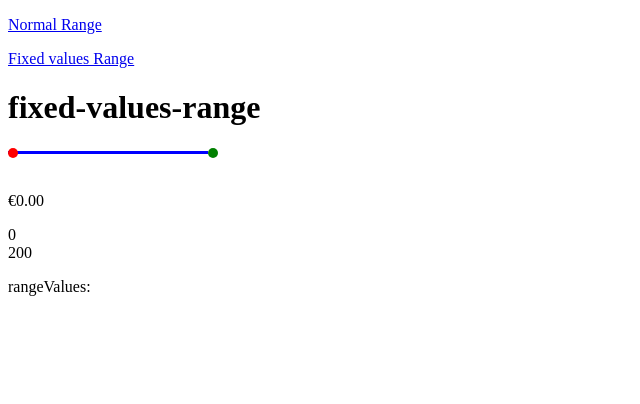
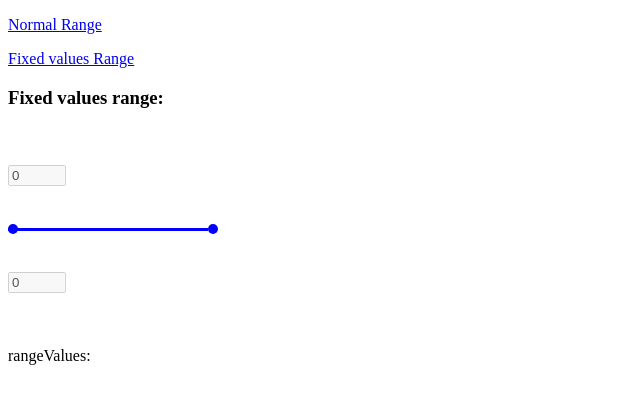
Before and after one commit to christiandaviddev/customRange, an Angular app: page /exercise2 in a window 1280 px wide. Shown: the top 404 px of the page, without its empty margins (0-640 px from the left). Built offline with nearby package versions, Linux system fonts and the light colour scheme; no server answers.

Commit message:
test RangeComponent

```diff
--- a/src/app/components/fixed-values-range/fixed-values-range.component.html
+++ b/src/app/components/fixed-values-range/fixed-values-range.component.html
@@ -1,4 +1,4 @@
-<h1>fixed-values-range</h1>
+<h3>Fixed values range:</h3>
 <form>
   <ngc-range [values]="values" [type]="'fixed'" [(ngModel)]="rangeValues" name="range"></ngc-range>
 </form>
--- a/src/app/components/normal-range/normal-range.component.html
+++ b/src/app/components/normal-range/normal-range.component.html
@@ -1,4 +1,4 @@
-<h1>normal-range</h1>
+<h3>Normal range</h3>
 <form>
   <ngc-range [min]="this.minPrice"  [max]="this.maxPrice" [(ngModel)]="rangeValues" name="range"></ngc-range>
 </form>
--- a/src/app/shared/components/range/range.component.html
+++ b/src/app/shared/components/range/range.component.html
@@ -1,24 +1,10 @@
-<ng-container *ngIf="!type">
-  <p>{{minPrice}}</p>
-</ng-container>
-<div id="container-range">
-  <p id="range">
-    <span id="first-range-point" class="first-range"></span>
-    <!-- <span id="first-range-title" class="first-range range-point-title">{{firtsPointValue}}</span> -->
-    <span id="last-range-point" class="last-range"></span>
-    <!-- <span id="last-range-title" class="last-range range-point-title">{{lastPointValue}}</span> -->
-  </p>
+<div id="range-container">
+    <input #min  [disabled]="type === 'fixed'" [(ngModel)]="minPrice" class="input-filed">
+    <div id="range-box">
+      <p id="range-line" class="range-line" (click)="setRangePointByClick($event?.pageX)">
+        <span #leftBullet id="left-range-bullet" class="range-bullet" (mousedown)="mouseDownEvent($event)"></span>
+        <span #rightBullet id="right-range-bullet" class="range-bullet" (mousedown)="mouseDownEvent($event)"></span>
+      </p>
+  </div>
+  <input #max  [disabled]="type === 'fixed'" [(ngModel)]="maxPrice" class="input-filed">
 </div>
-<ng-container *ngIf="!type">
-  <p>{{maxPrice}}</p>
-</ng-container>
-
-<br>
-<p>{{filterValue | currency:'EUR'}}</p>
-
-<br>
-{{leftBulletPosition}}
-<br>
-{{rightBulletPosition}}
-<br>
-{{values}}
--- a/src/app/shared/components/range/range.component.scss
+++ b/src/app/shared/components/range/range.component.scss
@@ -1,8 +1,4 @@
-p {
-  display: inline-block;
-}
-
-#container-range {
+#range-box {
   position: relative;
   display: flex;
   width: 200px;
@@ -10,51 +6,44 @@ p {
   align-items: center;
 }
 
-#range {
+.input-filed {
+  margin: 3% 0%;
+  width: 50px;
+}
+
+#range-line {
   width: 100%;
   height: 3px;
   background-color: blue;
   cursor: pointer;
 }
 
-#first-range-point:hover, #last-range-point:hover {
+.range-bullet:hover {
   height: 13px;
   width: 13px;
   cursor: move;
 }
-#first-range-point {
+
+.range-bullet {
   position: absolute;
   top: 50%;
   width: 10px;
   height: 10px;
   border-radius: 50%;
-  background-color: red;
   cursor: pointer;
   transform: translateY(-50%);
   appearance: none;
+  background-color: blue;
 }
 
-#last-range-point {
-  position: absolute;
- top: 50%;
-  width: 10px;
-  height: 10px;
-  border-radius: 50%;
-  background-color: green;
-  cursor: pointer;
-  transform: translateY(-50%);
-  appearance: none;
+#left-range-bullet:hover {
+  background-color: red;
 }
 
-.range-point-title {
-  position: absolute;
-  top: 90%;
-  // width: 10px;
-  // height: 10px;
-  // cursor: pointer;
-  // transform: translateY(-50%);
-  appearance: none;
+#right-range-bullet:hover {
+  background-color: green;
 }
+
 
 
 // #container-range {
@@ -73,7 +62,7 @@ p {
 //   background-color: blue;
 // }
 
-// #first-range-point {
+// #first-range-bullet {
 //   position: absolute;
 //  top: 50%;
 //   width: 10px;
@@ -86,7 +75,7 @@ p {
 //   appearance: none;
 // }
 
-// #last-range-point {
+// #last-range-bullet {
 //   position: absolute;
 //  top: 50%;
 //   width: 20px;
--- a/src/app/shared/components/range/range.component.ts
+++ b/src/app/shared/components/range/range.component.ts
@@ -25,16 +25,15 @@ export class RangeComponent implements OnInit, OnDestroy, ControlValueAccessor {
 
   @Output() rangeChange: EventEmitter<CustomParam> = new EventEmitter<CustomParam>();
 
-
   private rangeSubscriptions: Subscription[] = [];
+  private rangeLine: HTMLParagraphElement;
   private leftBullet: HTMLSpanElement;
   private rightBullet: HTMLSpanElement;
 
-  // firstRangeValue: number;
-  // lastRangeValue: number;
+  private leftPrice: number;
+  private rightPrice: number;
 
-  isMouseDownEvent: boolean;
-  filterValue = 0;
+  // isMouseDownEvent: boolean;
 
   isDisabled: boolean = false;
   onChange = (_: any) => {};
@@ -43,7 +42,6 @@ export class RangeComponent implements OnInit, OnDestroy, ControlValueAccessor {
   constructor() { }
 
   writeValue(obj: CustomParam): void {
-    console.log('writeValue', obj);
   }
 
   registerOnChange(fn: any): void {
@@ -54,48 +52,46 @@ export class RangeComponent implements OnInit, OnDestroy, ControlValueAccessor {
     this.onTouch = fn;
   }
 
-  setDisabledState?(state: boolean): void {
+  setDisabledState(state: boolean): void {
     this.isDisabled = state;
   }
 
   ngOnInit(): void {
-    const body = document.body as HTMLElement;
-    this.setRangePointByClick();
+    this.rangeLine = document.getElementById('range-line') as HTMLDivElement;
+    this.leftBullet = document.getElementById('left-range-bullet') as HTMLDivElement;
+    this.rightBullet = document.getElementById('right-range-bullet') as HTMLDivElement;
+    this.leftBulletPosition = 0;
+    this.rightBulletPosition = this.rangeLine.offsetWidth;
   }
 
   ngOnDestroy(): void {
    this.rangeSubscriptions.forEach((s: Subscription) => s.unsubscribe());
   }
 
-  setRangePointByClick(): void {
-    console.log('setRangePointByClick');
-    const range = document.getElementById('range') as HTMLDivElement;
-    this.leftBullet = document.getElementById('first-range-point') as HTMLDivElement;
-    this.rightBullet = document.getElementById('last-range-point') as HTMLDivElement;
-
-    this.leftBulletPosition = 0;
-    this.rightBulletPosition = range.offsetWidth;
-    const sub: Subscription = fromEvent(range, 'mousedown')
-      .pipe(
-        debounceTime(180),
-        map((event: MouseEvent) => {
-          let valueX = event.pageX;
-          valueX = valueX >= range.offsetWidth ? range.offsetWidth : valueX;
-          valueX = valueX < 0 ? 0 : valueX;
-          return valueX;
-        })
-      ).subscribe(mousePosition => {
-          const value = this.maxPrice * ((mousePosition / 2) / 100);
-          this.filterValue = value >= this.maxPrice ? this.maxPrice : value;
-          this.setPositionPoint(mousePosition);
-          this.onTouch();
-          this.onChange({left: this.leftBulletPosition, right: this.rightBulletPosition});
-    });
-
-    this.rangeSubscriptions.push(sub);
+  setRangePointByClick(positionX: number): void {
+    const mousePosition: number = this.getMousePosition(positionX);
+    const valueForFilter: number = this.getValueForFilter(mousePosition, this.maxPrice);
+    this.processNewPosition(mousePosition, valueForFilter);
+    const resultRange: CustomParam = {left: this.leftPrice, right: this.rightPrice};
+    this.onTouch();
+    this.onChange(resultRange);
+    // TODO: If there is not any ngModule input provided, a rangeChange output has to emit range values.
+    this.rangeChange.emit(resultRange);
   }
 
-  setPositionPoint(mousePosition: number) {
+  private getMousePosition(mousePosition: number): number {
+    mousePosition = mousePosition >= this.rangeLine.offsetWidth ? this.rangeLine.offsetWidth : mousePosition;
+    mousePosition = mousePosition < 0 ? 0 : mousePosition;
+    return mousePosition;
+  }
+
+  private getValueForFilter(mousePosition: number, maxPrice: number): number {
+    let value = maxPrice * ((mousePosition / 2) / 100);
+    value = value >= maxPrice ? maxPrice : value;
+    return value;
+  }
+
+  private processNewPosition(mousePosition: number, bulletPrice: number): void {
     let newBulletPosition = mousePosition - this.leftBullet.offsetWidth;
 
     const differenceFromLeft = this.getDifference(newBulletPosition, this.leftBulletPosition);
@@ -104,23 +100,22 @@ export class RangeComponent implements OnInit, OnDestroy, ControlValueAccessor {
     const differenceFromRight = this.getDifference(newBulletPosition, this.rightBulletPosition);
 
     if (differenceFromLeft <= differenceFromRight) {
-      this.leftBulletPosition = newBulletPosition;
+      // TODO: limit position
+      this.leftBulletPosition = newBulletPosition ;
+      this.leftPrice = bulletPrice;
     } else{
       this.rightBulletPosition = newBulletPosition;
+      this.rightPrice = bulletPrice;
     }
   }
 
-  private getDifference(positionA: number, positionB: number) {
+  private getDifference(positionA: number, positionB: number): number {
     positionA = positionA - positionB;
     return positionA < 0 ? positionA * -1 : positionA;
   }
 
-  // setValueRangePoint(rangePoint: HTMLDivElement, value: number) {
-  //   rangePoint.style.left = value - Number(rangePoint.offsetWidth) + 'px';
-  // }
-
-  mouseDownEvent(evnt: any, id: string) {
-    console.log('mouseDownEvent');
+  mouseDownEvent(evnt: MouseEvent) {
+    // TODO:
     // this.isMouseDownEvent = true;
     // const body = document.body as HTMLElement;
     // const range = document.getElementById('range') as HTMLDivElement;
@@ -128,25 +123,19 @@ export class RangeComponent implements OnInit, OnDestroy, ControlValueAccessor {
     // this.firstRangeSubscription = fromEvent(body, 'mousemove').pipe(
     //   map((event: MouseEvent) => event.pageX),
     //   ).subscribe(data => {
-    //     console.log('evnt', evnt);
     //     if ((this.max * (((data - (range.offsetWidth - (range.offsetWidth * 1))) / 2) / 100) <= this.max) &&
     //     (this.max * (((data - (range.offsetWidth )) / 2) / 100) >= (this.min - (range.offsetWidth * 1))) && this.isMouseDownEvent) {
     //       firtsRange.style.left = (data - Number(range.offsetWidth)) + 'px';
-    //       console.log('VALUE ', data, this.max * ((data / 2) / 100), range.offsetWidth, firtsRange.style.left );
     //     }
     // });
   }
 
-  mouseUpEvent(evnt: any, id: string) {
-    console.log('fin');
-    this.isMouseDownEvent = false;
-    // this.firstRangeSubscription.unsubscribe();
-  }
-
+  // mouseUpEvent(evnt: any, id: string) {
+  //   this.isMouseDownEvent = false;
+  // }
 
   public get leftBulletPosition(): number {
     const position = this.leftBullet.style.left.replace('px', '');
-    // console.log('firstRangePoint', position);
     return Number(position);
   }
 
@@ -156,7 +145,6 @@ export class RangeComponent implements OnInit, OnDestroy, ControlValueAccessor {
 
   public get rightBulletPosition(): number {
     const position = this.rightBullet.style.left.replace('px', '');
-    // console.log('firstRangePoint', position);
     return Number(position);
   }
 
@@ -164,27 +152,4 @@ export class RangeComponent implements OnInit, OnDestroy, ControlValueAccessor {
     this.rightBullet.style.left = String(v) + 'px';
   }
 
-
-  // mouseDownEvent(evnt: any, id: string) {
-  //   const body = document.body as HTMLElement;
-  //   const range = document.getElementById(id) as HTMLDivElement;
-  //   const firtsRange = document.getElementById(id) as HTMLDivElement;
-  //   this.firstRangeSubscription = fromEvent(body, 'mousemove').pipe(
-  //     map((event: MouseEvent) => event.pageX),
-  //   ).subscribe(data => {
-  //     if ((this.max * (((data - (range.offsetWidth - (range.offsetWidth * 1))) / 2) / 100) <= this.max) &&
-  //     (this.max * (((data - (range.offsetWidth )) / 2) / 100) >= (this.min - (range.offsetWidth * 1)))) {
-
-  //       firtsRange.style.left = (data - Number(range.offsetWidth)) + 'px';
-  //       console.log('VALUE ', data, this.max * ((data / 2) / 100), range.offsetWidth, firtsRange.style.left );
-  //     }
-  //   });
-  // }
-
-  // mouseUpEvent(evnt: any, id: string) {
-  //   console.log('fin');
-
-  //   this.firstRangeSubscription.unsubscribe();
-  // }
-
 }
--- a/src/app/shared/shared.module.ts
+++ b/src/app/shared/shared.module.ts
@@ -1,6 +1,7 @@
 import { NgModule } from '@angular/core';
 import { CommonModule } from '@angular/common';
 import { RangeComponent } from './components/range/range.component';
+import { FormsModule } from '@angular/forms';
 
 
 
@@ -9,7 +10,8 @@ import { RangeComponent } from './components/range/range.component';
     RangeComponent
   ],
   imports: [
-    CommonModule
+    CommonModule,
+    FormsModule
   ],
   exports: [
     RangeComponent
--- a/tslint.json
+++ b/tslint.json
@@ -140,7 +140,8 @@
     "template-banana-in-box": true,
     "template-no-negated-async": true,
     "use-lifecycle-interface": true,
-    "use-pipe-transform-interface": true
+    "use-pipe-transform-interface": true,
+    "no-string-literal": false
   },
   "rulesDirectory": [
     "codelyzer"
```
Also changed, not shown: src/app/components/normal-range/normal-range.module.ts (+3 -5 lines), 2 other files (tests, documents, lock files or other folders).
